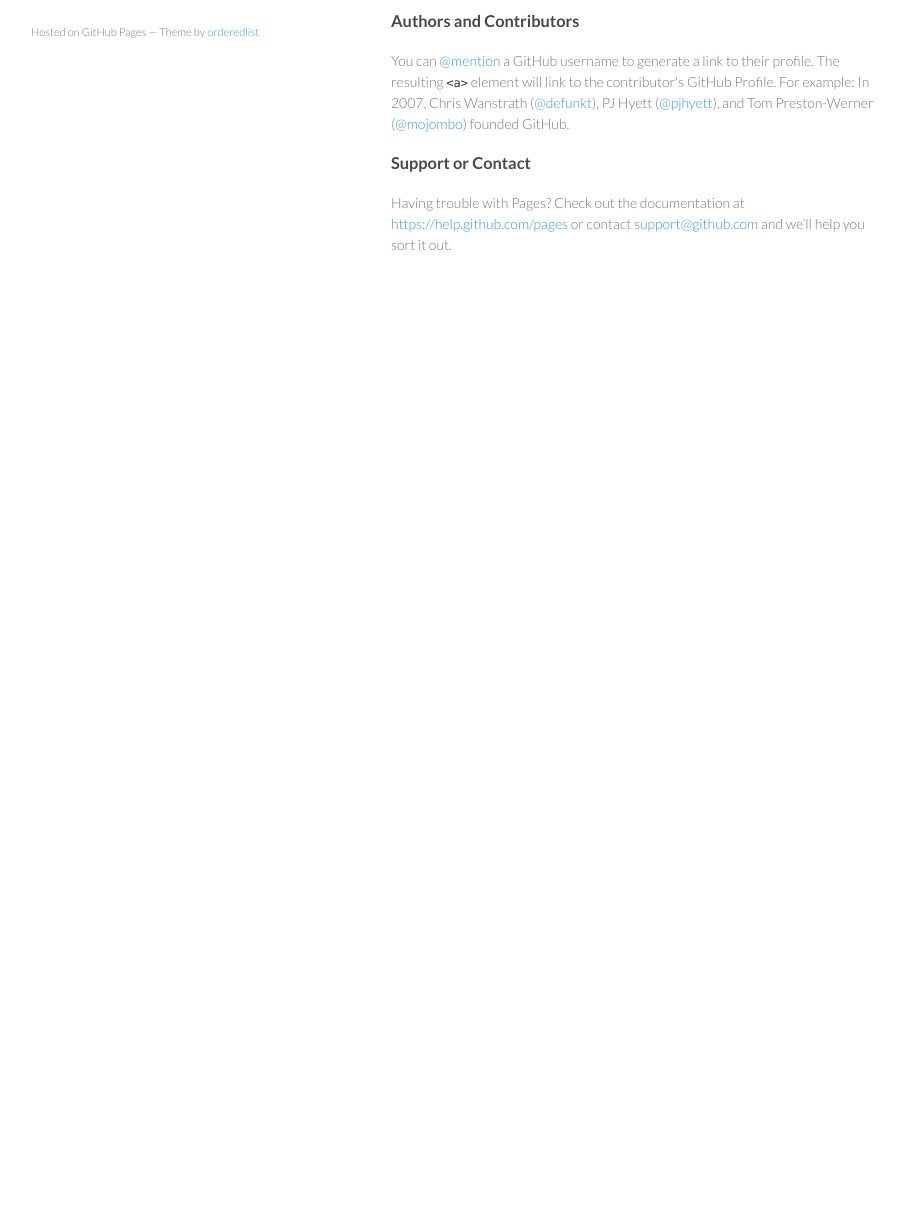
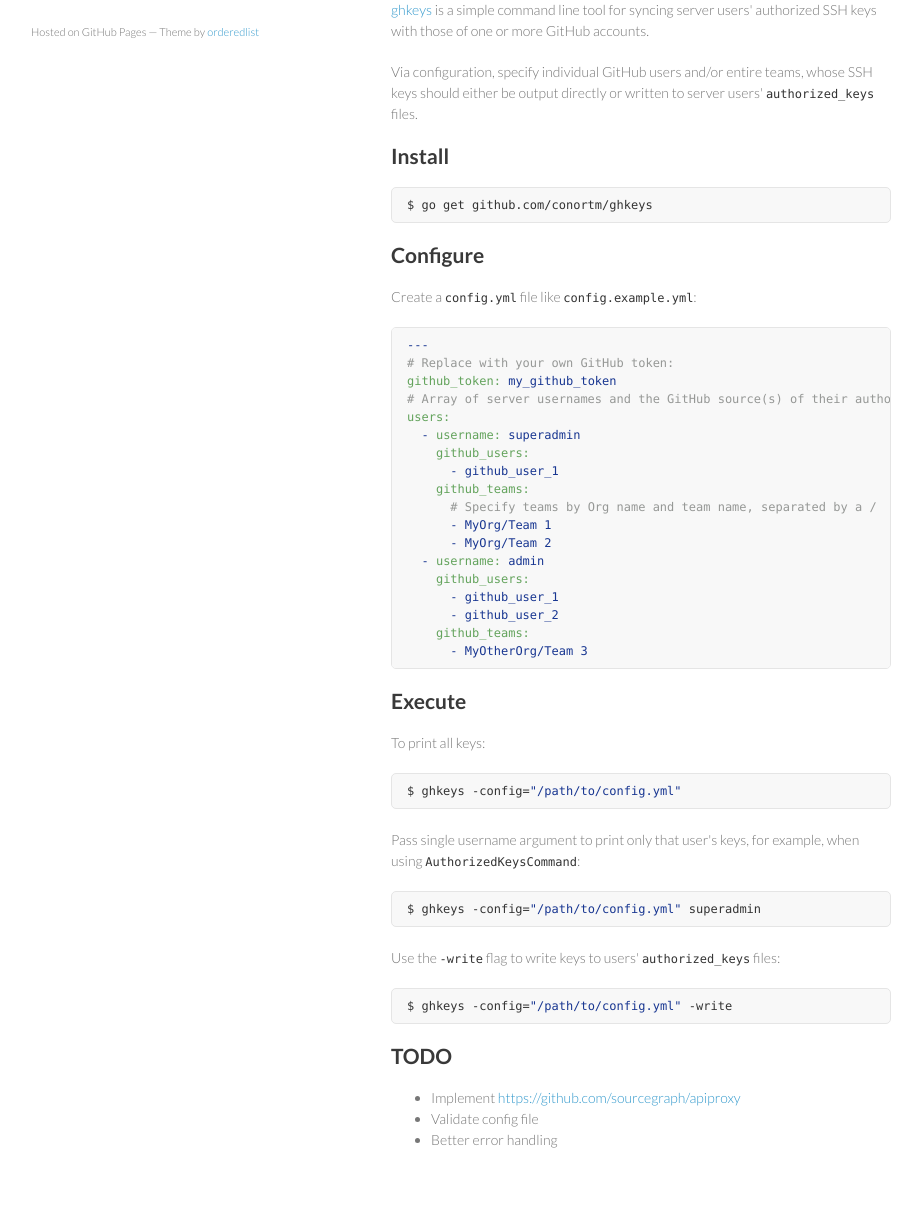
Before and after one commit to conortm/ghkeys, a plain HTML site: page index.html in a window 1280 px wide. Shown: the part 689-1909 px from the top of the page, without its empty margins (179-1101 px from the left). Before the commit the page ends 1014 px from the top, so only its background shows below. Drawn offline with Linux system fonts and the light colour scheme.

Commit message:
Create gh-pages branch via GitHub

```diff
--- a/index.html
+++ b/index.html
@@ -28,37 +28,67 @@
         </ul>
       </header>
       <section>
-        <h3>
-<a id="welcome-to-github-pages" class="anchor" href="#welcome-to-github-pages" aria-hidden="true"><span class="octicon octicon-link"></span></a>Welcome to GitHub Pages.</h3>
+        <h1>
+<a id="ghkeys--" class="anchor" href="#ghkeys--" aria-hidden="true"><span class="octicon octicon-link"></span></a>ghkeys <a href="https://travis-ci.org/conortm/ghkeys"><img src="https://img.shields.io/travis/conortm/ghkeys.svg" alt="Build Status"></a> <a href="https://coveralls.io/r/conortm/ghkeys?branch=master"><img src="https://img.shields.io/coveralls/conortm/ghkeys.svg" alt="Coverage Status"></a>
+</h1>
 
-<p>This automatic page generator is the easiest way to create beautiful pages for all of your projects. Author your page content here using GitHub Flavored Markdown, select a template crafted by a designer, and publish. After your page is generated, you can check out the new branch:</p>
+<p><a href="https://github.com/conortm/ghkeys">ghkeys</a> is a simple command line tool for syncing server users' authorized SSH keys with those of one or more GitHub accounts.</p>
 
-<pre><code>$ cd your_repo_root/repo_name
-$ git fetch origin
-$ git checkout gh-pages
-</code></pre>
+<p>Via configuration, specify individual GitHub users and/or entire teams, whose SSH keys should either be output directly or written to server users' <code>authorized_keys</code> files.</p>
 
-<p>If you're using the GitHub for Mac, simply sync your repository and you'll see the new branch.</p>
+<h2>
+<a id="install" class="anchor" href="#install" aria-hidden="true"><span class="octicon octicon-link"></span></a>Install</h2>
 
-<h3>
-<a id="designer-templates" class="anchor" href="#designer-templates" aria-hidden="true"><span class="octicon octicon-link"></span></a>Designer Templates</h3>
+<div class="highlight highlight-sh"><pre>$ go get github.com/conortm/ghkeys</pre></div>
 
-<p>We've crafted some handsome templates for you to use. Go ahead and continue to layouts to browse through them. You can easily go back to edit your page before publishing. After publishing your page, you can revisit the page generator and switch to another theme. Your Page content will be preserved if it remained markdown format.</p>
+<h2>
+<a id="configure" class="anchor" href="#configure" aria-hidden="true"><span class="octicon octicon-link"></span></a>Configure</h2>
 
-<h3>
-<a id="rather-drive-stick" class="anchor" href="#rather-drive-stick" aria-hidden="true"><span class="octicon octicon-link"></span></a>Rather Drive Stick?</h3>
+<p>Create a <code>config.yml</code> file like <a href="./config.example.yml"><code>config.example.yml</code></a>:</p>
 
-<p>If you prefer to not use the automatic generator, push a branch named <code>gh-pages</code> to your repository to create a page manually. In addition to supporting regular HTML content, GitHub Pages support Jekyll, a simple, blog aware static site generator written by our own Tom Preston-Werner. Jekyll makes it easy to create site-wide headers and footers without having to copy them across every page. It also offers intelligent blog support and other advanced templating features.</p>
+<div class="highlight highlight-yaml"><pre><span class="pl-s">-<span class="pl-s">--</span></span>
+<span class="pl-c"># Replace with your own GitHub token:</span>
+<span class="pl-s"><span class="pl-ent">github_token:</span> <span class="pl-s">my_github_token</span></span>
+<span class="pl-c"># Array of server usernames and the GitHub source(s) of their authorized keys:</span>
+<span class="pl-s"><span class="pl-ent">users:</span></span>
+  <span class="pl-s">- <span class="pl-ent">username:</span> <span class="pl-s">superadmin</span></span>
+    <span class="pl-s"><span class="pl-ent">github_users:</span></span>
+      <span class="pl-s">- <span class="pl-s">github_user_1</span></span>
+    <span class="pl-s"><span class="pl-ent">github_teams:</span></span>
+      <span class="pl-c"># Specify teams by Org name and team name, separated by a /</span>
+      <span class="pl-s">- <span class="pl-s">MyOrg/Team 1</span></span>
+      <span class="pl-s">- <span class="pl-s">MyOrg/Team 2</span></span>
+  <span class="pl-s">- <span class="pl-ent">username:</span> <span class="pl-s">admin</span></span>
+    <span class="pl-s"><span class="pl-ent">github_users:</span></span>
+      <span class="pl-s">- <span class="pl-s">github_user_1</span></span>
+      <span class="pl-s">- <span class="pl-s">github_user_2</span></span>
+    <span class="pl-s"><span class="pl-ent">github_teams:</span></span>
+      <span class="pl-s">- <span class="pl-s">MyOtherOrg/Team 3</span></span></pre></div>
 
-<h3>
-<a id="authors-and-contributors" class="anchor" href="#authors-and-contributors" aria-hidden="true"><span class="octicon octicon-link"></span></a>Authors and Contributors</h3>
+<h2>
+<a id="execute" class="anchor" href="#execute" aria-hidden="true"><span class="octicon octicon-link"></span></a>Execute</h2>
 
-<p>You can <a href="https://github.com/blog/821" class="user-mention">@mention</a> a GitHub username to generate a link to their profile. The resulting <code>&lt;a&gt;</code> element will link to the contributor's GitHub Profile. For example: In 2007, Chris Wanstrath (<a href="https://github.com/defunkt" class="user-mention">@defunkt</a>), PJ Hyett (<a href="https://github.com/pjhyett" class="user-mention">@pjhyett</a>), and Tom Preston-Werner (<a href="https://github.com/mojombo" class="user-mention">@mojombo</a>) founded GitHub.</p>
+<p>To print all keys:</p>
 
-<h3>
-<a id="support-or-contact" class="anchor" href="#support-or-contact" aria-hidden="true"><span class="octicon octicon-link"></span></a>Support or Contact</h3>
+<div class="highlight highlight-sh"><pre>$ ghkeys -config=<span class="pl-s"><span class="pl-pds">"</span>/path/to/config.yml<span class="pl-pds">"</span></span></pre></div>
 
-<p>Having trouble with Pages? Check out the documentation at <a href="https://help.github.com/pages">https://help.github.com/pages</a> or contact <a href="mailto:support@github.com">support@github.com</a> and we’ll help you sort it out.</p>
+<p>Pass single username argument to print only that user's keys, for example, when using <code>AuthorizedKeysCommand</code>:</p>
+
+<div class="highlight highlight-sh"><pre>$ ghkeys -config=<span class="pl-s"><span class="pl-pds">"</span>/path/to/config.yml<span class="pl-pds">"</span></span> superadmin</pre></div>
+
+<p>Use the <code>-write</code> flag to write keys to users' <code>authorized_keys</code> files:</p>
+
+<div class="highlight highlight-sh"><pre>$ ghkeys -config=<span class="pl-s"><span class="pl-pds">"</span>/path/to/config.yml<span class="pl-pds">"</span></span> -write</pre></div>
+
+<h2>
+<a id="todo" class="anchor" href="#todo" aria-hidden="true"><span class="octicon octicon-link"></span></a>TODO</h2>
+
+<ul>
+<li>Implement <a href="https://github.com/sourcegraph/apiproxy">https://github.com/sourcegraph/apiproxy</a>
+</li>
+<li>Validate config file</li>
+<li>Better error handling</li>
+</ul>
       </section>
       <footer>
         <p>This project is maintained by <a href="https://github.com/conortm">conortm</a></p>
```
Also changed, not shown: params.json (+1 -1 lines).
